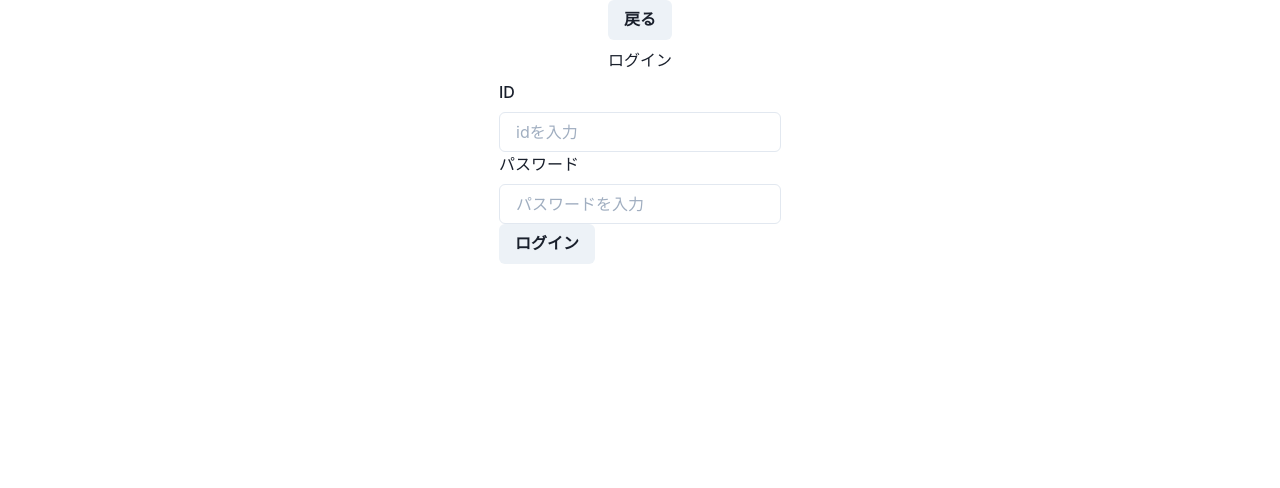
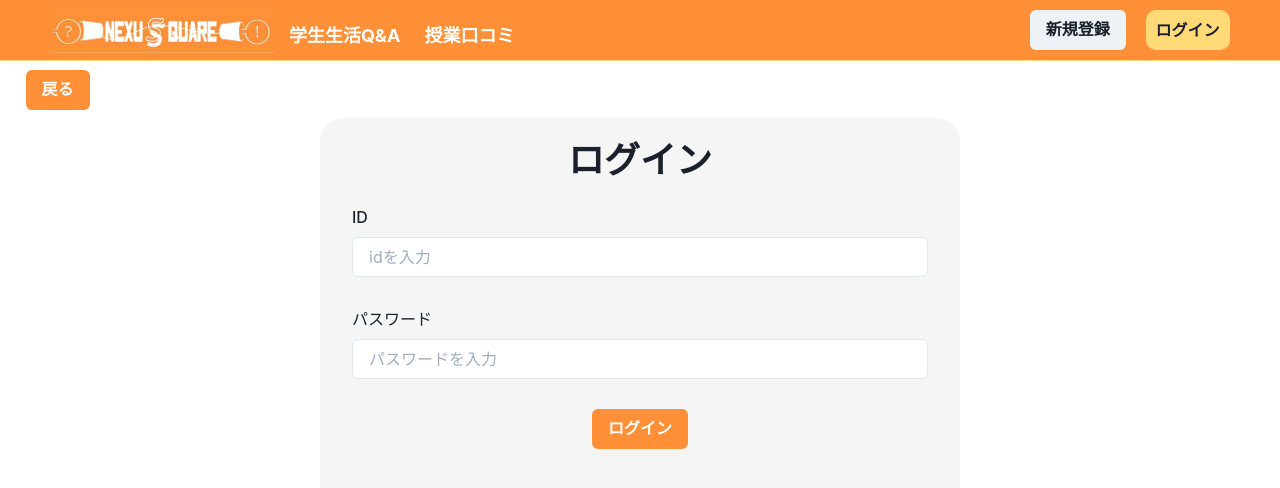
Before and after one commit to NexusSquare/NexusSquare-Web, a Next.js app: page /login in a window 1280 px wide. Shown: the top 488 px of the page. Built offline with nearby package versions, Linux system fonts and the light colour scheme.

Commit message:
簡易ログイン認証を実装その2

```diff
--- a/package.json
+++ b/package.json
@@ -17,6 +17,7 @@
     "framer-motion": "^6.2.8",
     "lodash": "^4.17.21",
     "next": "^12.1.0",
+    "next-auth": "^4.3.1",
     "react": "^17.0.2",
     "react-dom": "^17.0.2",
     "react-hook-form": "^7.28.1"
--- a/src/components/common/header.tsx
+++ b/src/components/common/header.tsx
@@ -5,6 +5,7 @@ import Link from "next/link";
 import { useState } from "react";
 import { ReactNode } from "react";
 import ChakraNextImage from "./chakraNextImage";
+import { useSession,signIn,signOut } from "next-auth/react";
 
 interface Props{
     children?: ReactNode,
@@ -56,11 +57,9 @@ const Header: Function  = ({children}: Props) :JSX.Element => {
             </HStack>
         ) : (
             <HStack spacing="10%" w="200px" justify="end" >
-                <Link href="#">
-                    <Box as="a" href="#" h="42px" w="87px" padding="8px 10px" fontWeight="semibold" display={{ base:"none", md:"unset" }} border="1px" borderColor="white" borderRadius="10px" color="white" _hover= {{ opacity:"50%" }} _active={{ opacity:"50%",outline:"none" }} _focus={{ outline: "none" }}>新規登録</Box>
-                </Link>
-                <Link href="#">
-                    <Box as="a" href="#" h="40px" w="85px" padding="8px 10px" fontWeight="semibold" bgColor="#FFDA77" borderRadius="10px" _hover= {{ opacity:"50%" }} _active={{ opacity:"50%",outline:"none" }} _focus={{ outline: "none" }} >ログイン</Box>
+                <Button onClick={() => signIn()}>新規登録</Button>
+                <Link href="/login">
+                    <Box as="a" href="/login" h="40px" w="85px" padding="8px 10px" fontWeight="semibold" bgColor="#FFDA77" borderRadius="10px" _hover= {{ opacity:"50%" }} _active={{ opacity:"50%",outline:"none" }} _focus={{ outline: "none" }} >ログイン</Box>
                 </Link>
             </HStack>
         )
--- a/src/components/qa/qaLeftBar.tsx
+++ b/src/components/qa/qaLeftBar.tsx
@@ -58,7 +58,7 @@ const QALeftBar: Function = ({children}: Props): JSX.Element => {
                 <Popover>
                     <PopoverTrigger>
                         <Button variant="solid" bgColor="#FFDA77" h="60px" w="60px" borderRadius="30px" boxShadow="md" paddingLeft="5px" paddingRight="5px" justifyContent="left" _hover= {{ opacity:"50%" }} _active={{ opacity:"50%",outline:"none" }} _focus={{ outline: "none" }} display={{ base:"flex",xl:"none" }} >
-                            <Box bgColor="white" borderRadius="50%" h="50px" w="50px" padding="15px 10px 5px">
+                            <Box as="circle" bgColor="white" borderRadius="50%" h="50px" w="50px" padding="15px 10px 5px">
                                 <SearchIcon viewBox="0 0 24 24" boxSize="20px"/>
                             </Box>
                         </Button>
--- /dev/null
+++ b/src/groupObject/qa/searchTitle.ts
@@ -0,0 +1,4 @@
+type searchTitle = {
+    title: string
+}
+export default searchTitle
--- a/src/pages/_app.tsx
+++ b/src/pages/_app.tsx
@@ -1,4 +1,5 @@
 import { ChakraProvider, extendTheme } from '@chakra-ui/react'
+import { SessionProvider } from 'next-auth/react'
 import type { AppProps } from 'next/app'
 
 function MyApp({ Component, pageProps }: AppProps) {
@@ -14,7 +15,9 @@ function MyApp({ Component, pageProps }: AppProps) {
   )
   return (
     <ChakraProvider theme={theme}>
-      <Component {...pageProps} />
+      <SessionProvider session={pageProps.session}>
+        <Component {...pageProps} />
+      </SessionProvider>
     </ChakraProvider>
   )
 }
--- a/src/pages/login.tsx
+++ b/src/pages/login.tsx
@@ -6,6 +6,7 @@ import Link from "next/link";
 import { useRouter } from "next/router";
 import QARequest from "../entity/qa/qaRequest";
 import userPost from "../entity/userPost"
+import Layout from '../components/common/layout';
 
 const LoginPage: NextPage = () => {
     const [userId,setUserId] = useState<string>("")
@@ -15,31 +16,39 @@ const LoginPage: NextPage = () => {
         router.back()
     }
     return (
-        <VStack>
-            <Button onClick={back2Before}>戻る</Button>
-            <VStack>
-                <Text>ログイン</Text>
-                <Box as="form">
-                    <FormControl>
-                        <FormLabel>ID</FormLabel>
-                        <Input {...register('id', {
-                                    required: 'This is required',
+        <Layout pageName="ログイン">
+             <VStack paddingTop="60px">
+                <Button margin="10px 2% 0px" alignSelf="start" bgColor="#FF9037" color="white" onClick={back2Before}>戻る</Button>
+                <VStack bgColor="whitesmoke" borderRadius="24px" w={{ base:"100%",sm:"80vw",md:"calc(100vw - 270px)",lg:"50vw" }} h="500px" paddingY="15px">
+                    <Text as="h2" fontSize="4xl" fontWeight="semibold">ログイン</Text>
+                    <Box as="form" onSubmit={handleSubmit((data) => console.log(`${data}送信完了`))} w="90%" textAlign="center">
+                        <FormControl isInvalid={errors.id !== undefined} padding="10px 0px 20px">
+                            <FormLabel htmlFor="id">ID</FormLabel>
+                            <Input id="id" {...register('id', {
+                                        required: '必須項目です',
                                         minLength: { value: 1, message: 'idは最小1文字必要です' },
                                         maxLength: { value: 50, message: 'idは50文字までです' },
-                                })} placeholder="idを入力" />
+                                    })} placeholder="idを入力" bgColor="white" />
+                            <FormErrorMessage>
+                                {errors.id && errors.id.message}
+                            </FormErrorMessage>
                         </FormControl>
-                    <FormControl>
-                        <FormLabel>パスワード</FormLabel>
-                        <Input {...register('password', {
-                                    required: 'This is required',
+                        <FormControl isInvalid={errors.password !== undefined} padding="10px 0px 20px">
+                            <FormLabel htmlFor="password">パスワード</FormLabel>
+                            <Input id="password" {...register('password', {
+                                        required: '必須項目です',
                                         minLength: { value: 1, message: 'idは最小1文字必要です' },
                                         maxLength: { value: 300, message: 'idは50文字までです' },
-                                })} placeholder="パスワードを入力" />
+                                    })} placeholder="パスワードを入力" bgColor="white" />
+                            <FormErrorMessage>
+                                {errors.password && errors.password.message}
+                            </FormErrorMessage>
                         </FormControl>
-                    <Button type="submit">ログイン</Button>
+                        <Button type="submit" margin="10px 0px 20px" bgColor="#FF9037" color="white">ログイン</Button>
                     </Box>
                 </VStack>
             </VStack>
+        </Layout>
     )
 }
 export default LoginPage
```
Also changed, not shown: src/pages/api/auth/[...nextauth].ts (added, +14 -0 lines), src/pages/register.tsx (+28 -16 lines), 1 other file (tests, documents, lock files or other folders). Lines whose indentation alone changed are shown as unchanged.
